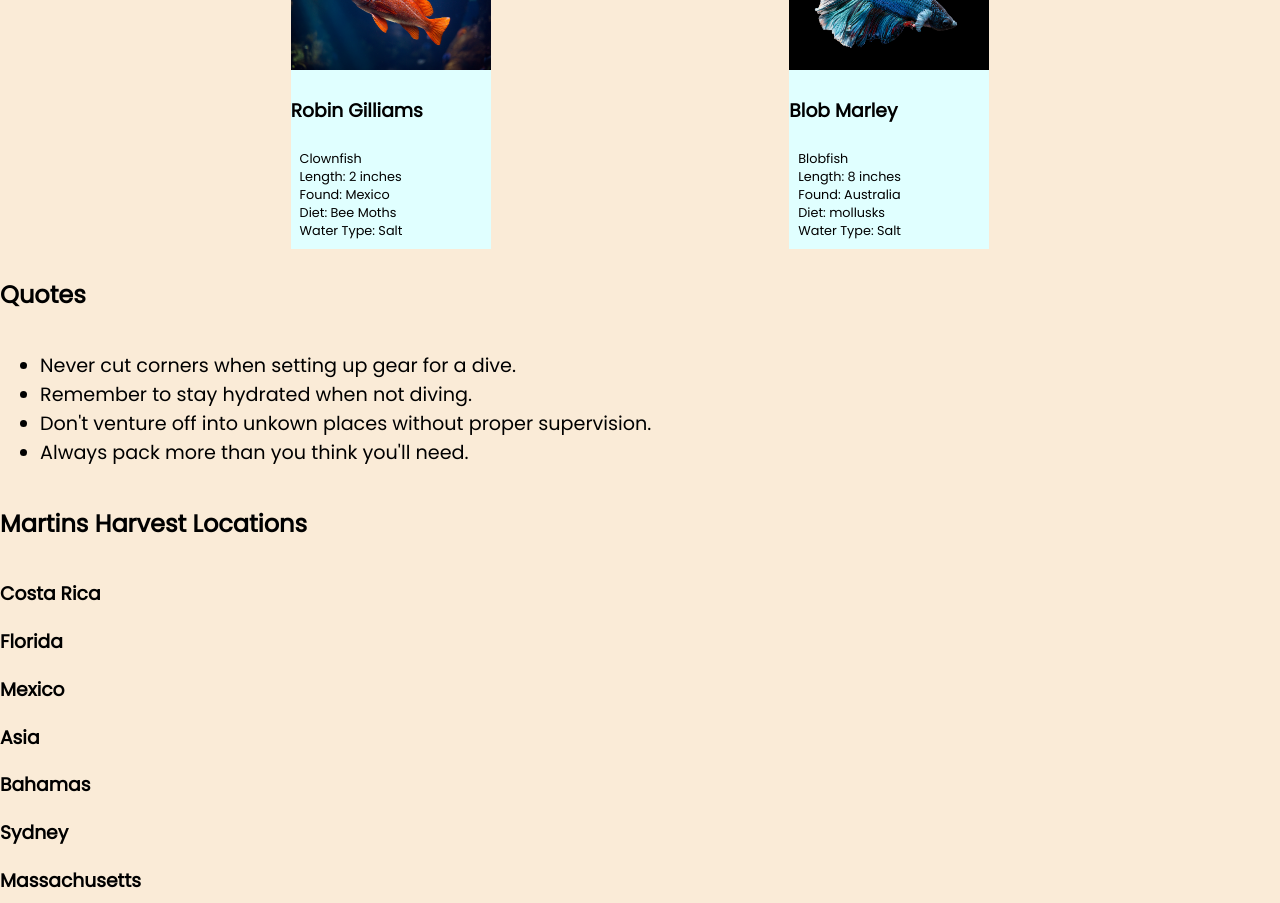
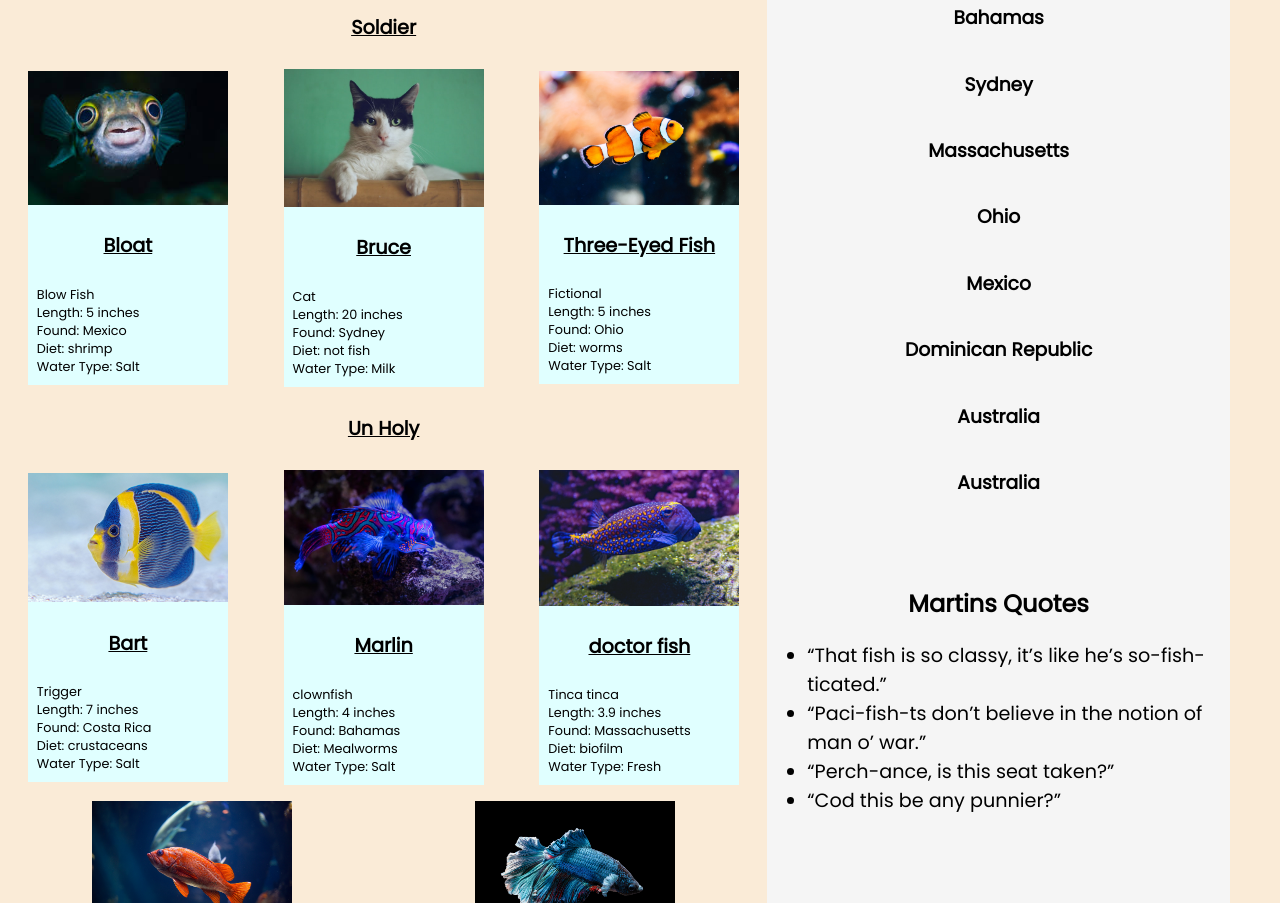
Before and after one commit to Slyydz/martins-aquarium, a plain HTML site: page index.html in a window 1280 px wide. Shown: the part 1030-1933 px from the top of the page. Drawn offline with Linux system fonts and the light colour scheme.

Commit message:
Added quotes and sections for fish with more styling done to page

```diff
--- a/css/main.css
+++ b/css/main.css
@@ -93,3 +93,86 @@ footer {
 .tips-ul{
 	font-size: larger;
 }
+
+.fishList{
+	display: flex;
+	flex-direction: column;
+}
+
+.unholyList {
+	display: flex;
+	flex-direction: row;
+	flex-wrap: wrap;
+	align-items: center;
+}
+.holyList {
+	display: flex;
+	flex-direction: row;
+	flex-wrap: wrap;
+	align-items: center;
+}
+.soldierList {
+	display: flex;
+	flex-direction: row;
+	flex-wrap: wrap;
+	align-items: center;
+}
+
+.unholyContainer h3, .holyContainer h3, .soldierContainer h3{
+	display: flex;
+	justify-content: space-around;
+	font-size: larger;
+	font-weight: bolder;
+	text-decoration: underline;
+}
+
+.unholyList , .holyList , .soldierList {
+	display: flex;
+	justify-content: space-around;
+}
+
+.fish-aside{
+	display:flex;
+	flex-direction: row;
+}
+
+aside{
+	max-width: 300;
+	background-color: whitesmoke;
+	margin-right: 50px;
+
+}
+
+aside h2{
+	display: flex;
+	justify-content: center;
+}
+
+.locationList{
+	display: flex;
+	flex-direction: column;
+	align-items: center;
+	padding-bottom: 50px;
+}
+
+.tipsList{
+	padding-bottom: 50px;
+}
+
+.quotes-ul{
+	font-size: larger;
+}
+
+.quotesList{
+	padding-bottom: 75px;
+}
+
+.aside-img{
+	display: flex;
+	justify-content: center;
+}
+
+.fishTank h2 {
+	display: flex;
+	justify-content: center;
+}
--- a/index.html
+++ b/index.html
@@ -15,22 +15,67 @@
 		<h1>A collection of exotic fish with care tips and Martin's personal favorite fish harvest locations.</h1>
 		</header>
 	</div>
+
 		<div class="fishTank">
 			<h2>Martins Collection</h2>
+			<div class="fish-aside">
 				<section class="fishList">
+					<section class="holyContainer">
+						<h3>Holy</h3>
+						<section class="holyList">
 
 						</section>
-		<h2>Quotes</h2>
+
+					</section>
+
+					<section class="soldierContainer">
+						<h3>Soldier</h3>
+						<section class="soldierList">
+
+						</section>
+
+					</section>
+
+					<section class="unholyContainer">
+						<h3>Un Holy</h3>
+						<section class="unholyList">
+
+						</section>
+
+					</section>
+
+				</section>
+
+				<aside>
+					<h2>Tips</h2>
 					<section class="tipsList">
 						<ul class="tips-ul">
 
 						</ul>
 					</section>
+
 					<h2>Martins Harvest Locations</h2>
 					<section class="locationList">
 
 					</section>
+
+					<h2>Martins Quotes</h2>
+					<section class="quotesList">
+						<ul class="quotes-ul">
+
+						</ul>
+					</section>
+					<div class="aside-img">
+						<img src="images/logo.png" alt="picture of logo">
 					</div>
+				</aside>
+			</div>
+		</div>
+
     <script type="module" src="js/main.js"></script>
+
+	<footer>
+		<p>&copy; 2021 Nashville Software School</p>
+	</footer>
 </body>
 </html>
--- a/js/fish/FishList.js
+++ b/js/fish/FishList.js
@@ -8,6 +8,8 @@ import { getFish } from "./FishData.js"
 import { locationList } from "../location/locationList.js";
 import { getTips } from "../tips/tips.js";
 import { tipsList } from "../tips/tipsList.js";
+import { getQuotes } from "../quotes/quotes.js";
+import { quotesList } from "../quotes/quotesList.js";
 
 import { getMostHolyFish } from "./FishData.js";
 import { getSoldierFish } from "./FishData.js";
@@ -24,21 +26,26 @@ export const FishList = () => {
     **/
 
     // Get a reference to the `<section class="fishList">` element
-    const contentElement = document.querySelector(".fishList");
+    const contentElement = document.querySelector(".unholyList");
+    const contentElementHoly = document.querySelector(".holyList")
+    const contentElementSoldier = document.querySelector(".soldierList")
     const contentElementLoc = document.querySelector(".locationList");
     const contentElementTips = document.querySelector(".tips-ul");
+    const contentElementQuotes = document.querySelector(".quotes-ul");
 
     const fishes = getFish();
     const tips = getTips();
     const holyFish = getMostHolyFish();
     const soldierFish = getSoldierFish();
     const unworthyFish = getUnworthy();
+    const quotes = getQuotes();
 
     let holyFishRep = "";
     let soldierFishRep = "";
     let unworthyFishRep = "";
     let locationRep = "";
     let tipsRep = "";
+    let quotesRep = "";
 
 
     holyFish.forEach(onefromHoly => {
@@ -61,10 +68,14 @@ export const FishList = () => {
         tipsRep += tipsList(oneTips);
     })
 
+    quotes.forEach(oneQuotes => {
+        quotesRep += quotesList(oneQuotes);
+    })
+
     // Add to the existing HTML in the content element
-    contentElement.innerHTML += `${holyFishRep}`
+    contentElementHoly.innerHTML += `${holyFishRep}`
 
-    contentElement.innerHTML += `${soldierFishRep}`
+    contentElementSoldier.innerHTML += `${soldierFishRep}`
 
     contentElement.innerHTML += `${unworthyFishRep}`
 
@@ -72,5 +83,7 @@ export const FishList = () => {
 
     contentElementTips.innerHTML = `${tipsRep}`
 
+    contentElementQuotes.innerHTML = `${quotesRep}`
+
 
 }
--- /dev/null
+++ b/js/quotes/quotes.js
@@ -0,0 +1,18 @@
+export const getQuotes = () =>
+{
+    return quotesData;
+}
+
+const quotesData = [{
+    quotes: "That fish is so classy, it’s like he’s so-fish-ticated."
+},
+{
+    quotes: "Paci-fish-ts don’t believe in the notion of man o’ war."
+},
+{
+    quotes: "Perch-ance, is this seat taken?"
+},
+{
+    quotes: "Cod this be any punnier?"
+}
+]
--- /dev/null
+++ b/js/quotes/quotesList.js
@@ -0,0 +1,6 @@
+export const quotesList = (quotesObj) => {
+    return `
+    <li class="tips"><q>${quotesObj.quotes}</q></li>
+
+        `
+}
```
Lines whose indentation alone changed are shown as unchanged.
